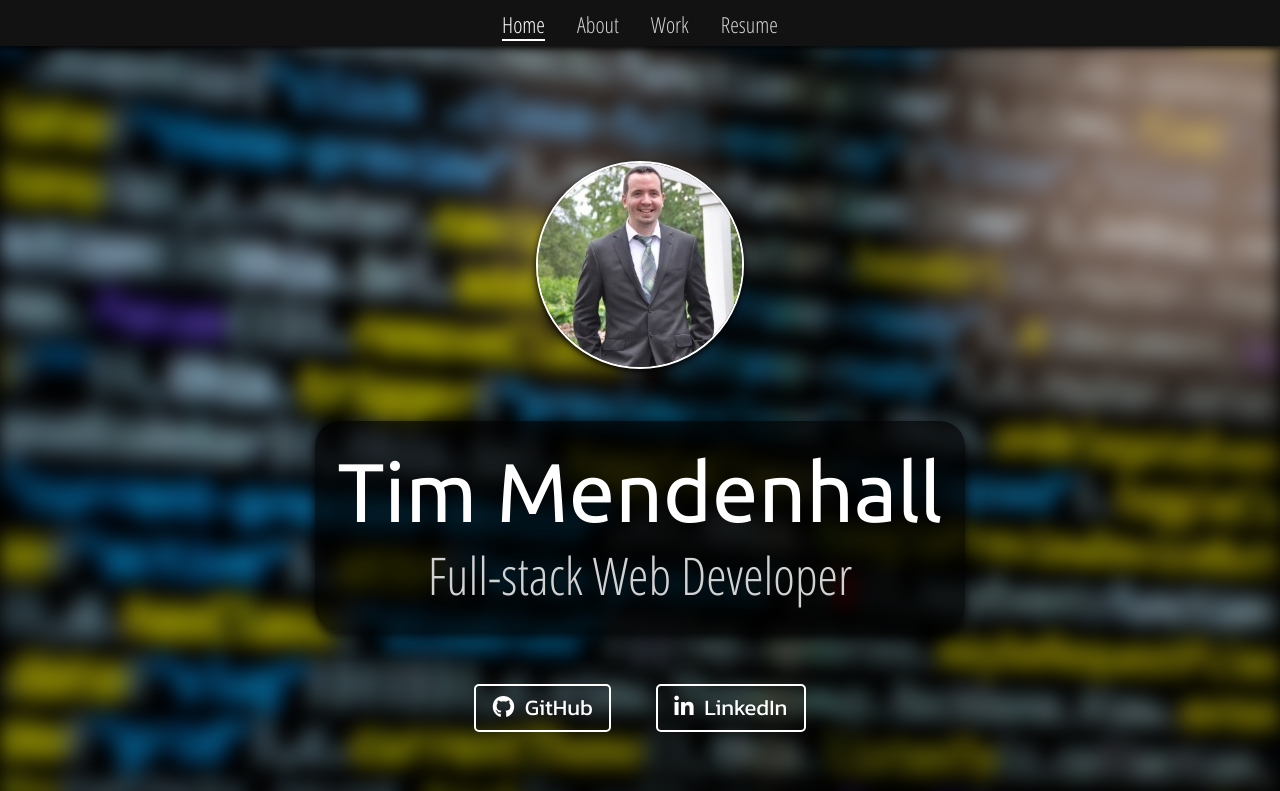
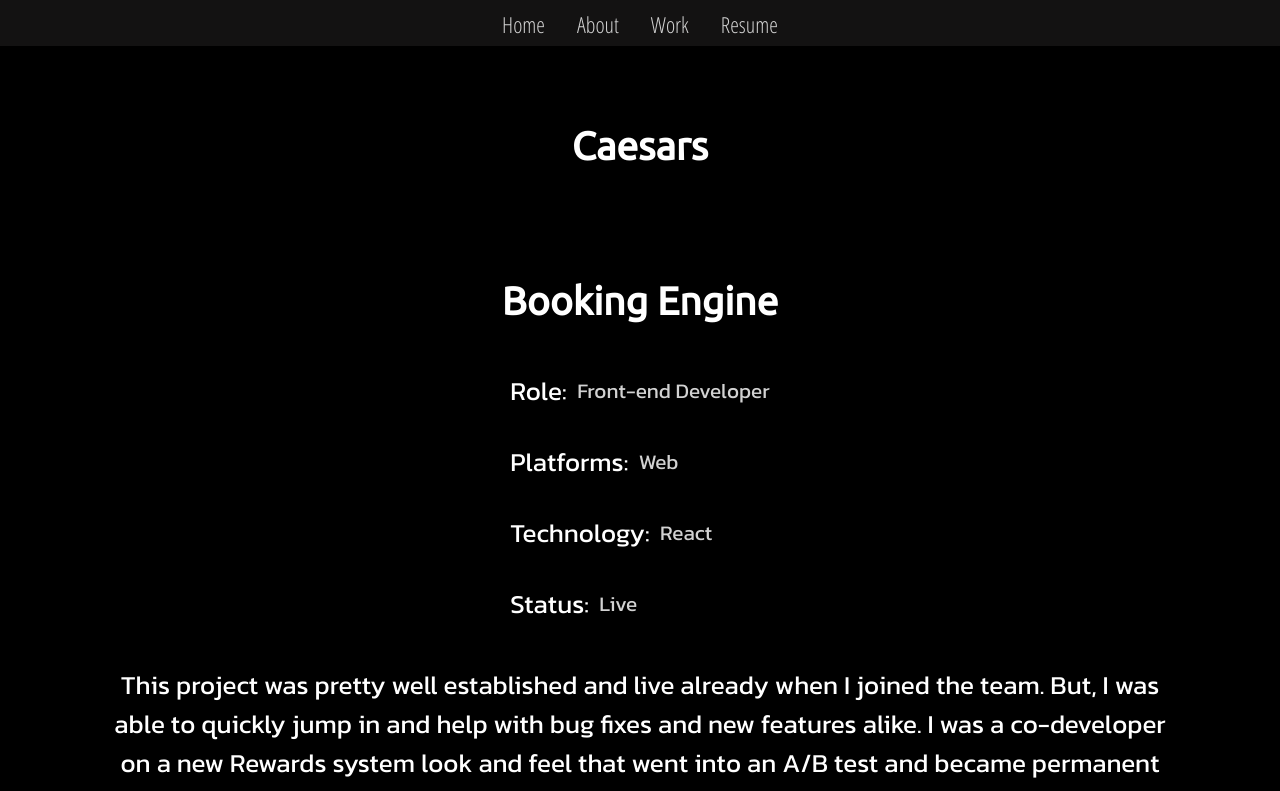
Before and after one commit to timmendenhall/timmendenhall.com, a React (Create React App) app: page /#/caesars in a window 1280 px wide. Shown: the top 791 px of the page. Built offline with nearby package versions, Linux system fonts and the light colour scheme.

Commit message:
Adding a start to the rest of the work pages, resume WIP

```diff
--- a/src/App.js
+++ b/src/App.js
@@ -5,19 +5,29 @@
 import { Home } from './pages/Home';
 import { ATI } from './pages/work/ATI';
 import { Mars } from './pages/work/Mars';
+import { Caesars } from './pages/work/Caesars';
+import { VSP } from './pages/work/VSP';
 import { Footer } from './components/Footer';
+// import { ScrollToTop } from './components/ScrollToTop';
 
 function App() {
   return (
     <HashRouter>
+      {/*<ScrollToTop />*/}
       <div className="App">
         <NavBar />
         <Switch>
           <Route path="/ati">
             <ATI />
           </Route>
+          <Route path="/caesars">
+            <Caesars />
+          </Route>
           <Route path="/mars">
             <Mars />
+          </Route>
+          <Route path="/vsp">
+            <VSP />
           </Route>
           <Route path="/">
             <Home />
--- a/src/components/NavBar/index.js
+++ b/src/components/NavBar/index.js
@@ -6,7 +6,7 @@
   return (
     <nav className="nav-bar__container">
       <Scrollspy
-        items={['home', 'about', 'work']}
+        items={['home', 'about', 'work', 'resume']}
         currentClassName="active"
         componentTag={React.Fragment}
         offset={-1}
--- /dev/null
+++ b/src/components/ScrollToTop/index.js
@@ -0,0 +1,12 @@
+import { useEffect } from 'react';
+import { useLocation } from 'react-router-dom';
+
+export const ScrollToTop = () => {
+  const { pathname } = useLocation();
+
+  useEffect(() => {
+    window.scrollTo(0, 0);
+  }, [pathname]);
+
+  return null;
+};
--- /dev/null
+++ b/src/pages/Home/Resume/index.js
@@ -0,0 +1,12 @@
+import React from 'react';
+// import './Resume.css';
+
+export const Resume = () => {
+  return (
+    <section className="page__container" id="resume">
+      <div className="about__container">
+        <h1>Resume</h1>
+      </div>
+    </section>
+  );
+};
--- a/src/pages/Home/index.js
+++ b/src/pages/Home/index.js
@@ -1,6 +1,7 @@
 import { Welcome } from './Welcome';
 import { About } from './About';
 import { Work } from './Work';
+import { Resume } from './Resume';
 
 export const Home = () => {
   return (
@@ -8,6 +9,7 @@
       <Welcome />
       <About />
       <Work />
+      <Resume />
     </>
   );
 };
--- /dev/null
+++ b/src/pages/work/Caesars/index.js
@@ -0,0 +1,30 @@
+import React from 'react';
+
+import './Caesars.css';
+
+import { WorkInfo } from '../../../components/WorkInfo';
+import { WorkInfoRow } from '../../../components/WorkInfoRow';
+
+export const Caesars = () => {
+  return (
+    <section className="page__container">
+      <h1>Caesars</h1>
+      <h2>Booking Engine</h2>
+
+      <WorkInfo>
+        <WorkInfoRow name="Role" value="Front-end Developer" />
+        <WorkInfoRow name="Platforms" value="Web" />
+        <WorkInfoRow name="Technology" value="React" />
+        <WorkInfoRow name="Status" value="Live" />
+      </WorkInfo>
+
+      <p>
+        This project was pretty well established and live already when I joined
+        the team. But, I was able to quickly jump in and help with bug fixes and
+        new features alike. I was a co-developer on a new Rewards system look
+        and feel that went into an A/B test and became permanent after an
+        increase in sales.
+      </p>
+    </section>
+  );
+};
--- /dev/null
+++ b/src/pages/work/VSP/index.js
@@ -0,0 +1,36 @@
+import React from 'react';
+
+import './VSP.css';
+
+import { WorkInfo } from '../../../components/WorkInfo';
+import { WorkInfoRow } from '../../../components/WorkInfoRow';
+
+export const VSP = () => {
+  return (
+    <section className="page__container">
+      <h1>VSP</h1>
+      <h2>Member Portal</h2>
+
+      <WorkInfo>
+        <WorkInfoRow name="Role" value="Front-end Developer" />
+        <WorkInfoRow name="Platforms" value="Web" />
+        <WorkInfoRow name="Technology" value="Angular 5+" />
+        <WorkInfoRow name="Status" value="Live" />
+      </WorkInfo>
+
+      <p>
+        This was my first project while employed for Bounteous. I was able to
+        help work in the Angular fresh build of VSP's member portal. I got to
+        take on new features such as customer registration, member information
+        editing, social media integration and more.
+      </p>
+      <p>
+        Some challenges on this project included working with the back-end teams
+        to ensure API integrity and accuracy. To achieve this we had to manage
+        API status per feature and endpoint and work with back end teams to get
+        things production ready. In addition, we setup convenient ways to return
+        mock responses if critical services ever went down.
+      </p>
+    </section>
+  );
+};
```
Also changed, not shown: src/pages/work/Caesars/Caesars.css (added), src/pages/work/VSP/VSP.css (added).
